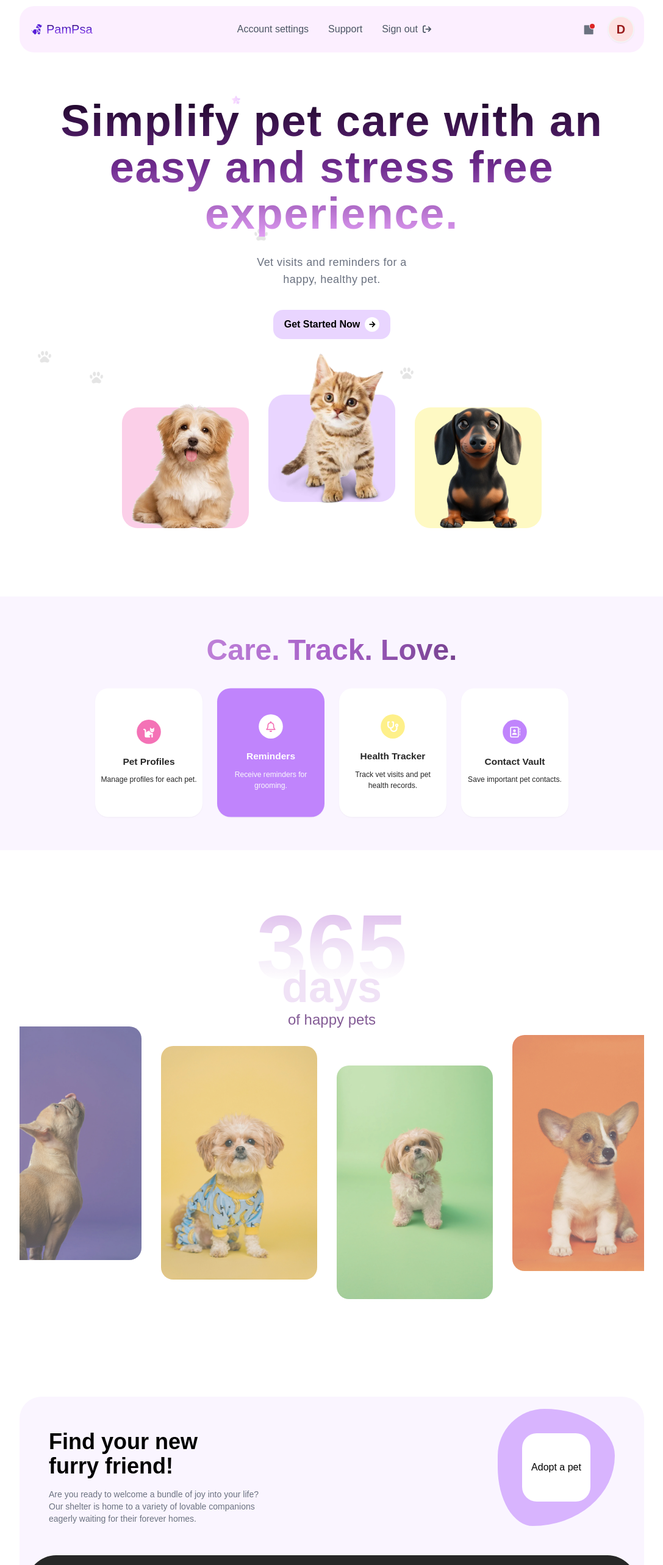
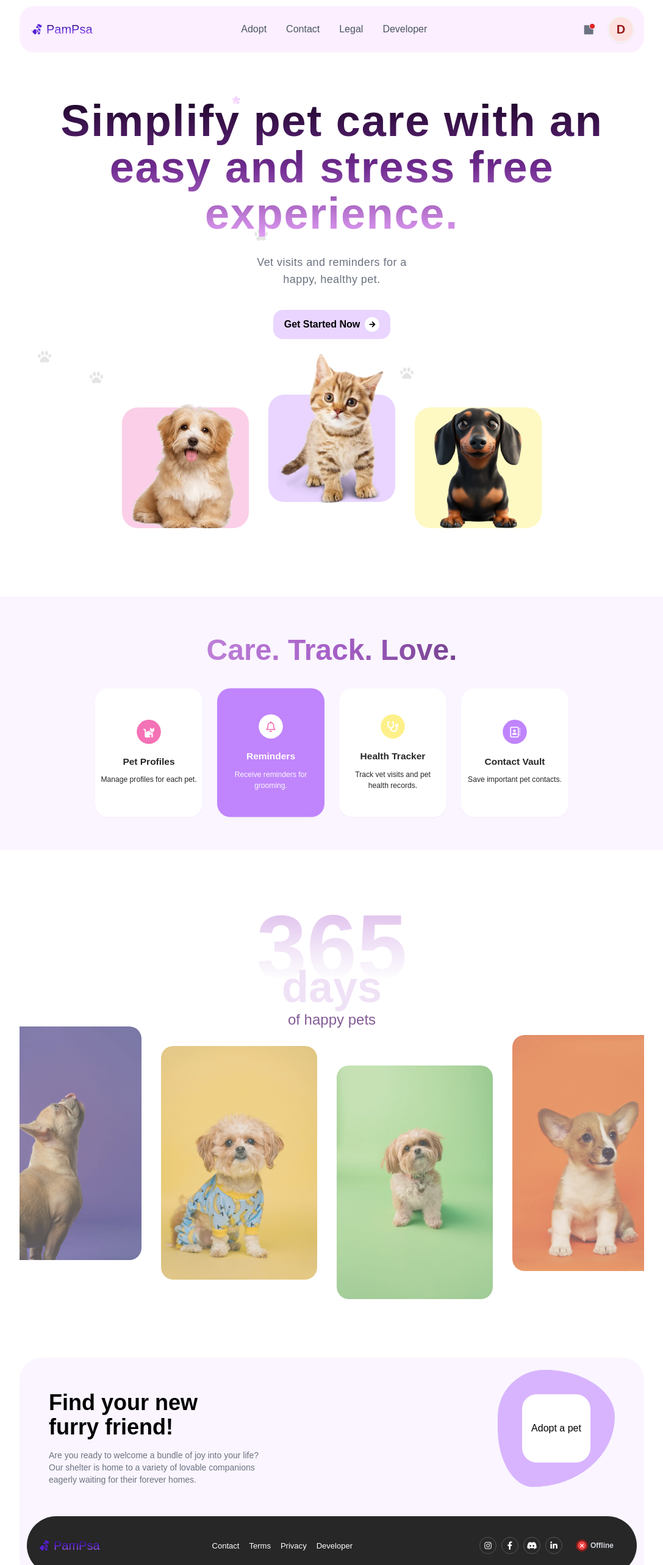
Before and after one commit to heisdanielade/PamietamPsa-frontend, a Vue app: page / in a window 1280 px wide. Shown: the top 2566 px of the page at 61% size, without its empty margins (96-1183 px from the left). Built offline with nearby package versions, Linux system fonts and the light colour scheme; no server answers; sample sign-in values are in the browser's storage; a web font is replaced by a local one.

Commit message:
update: removed test loggedIn header links in header

```diff
--- a/src/components/home/Footer.vue
+++ b/src/components/home/Footer.vue
@@ -16,7 +16,7 @@ const serviceStatus = {
 
 <template>
     <footer v-scroll-reveal
-        class="not-shown md:bg-purple-50 flex flex-col justify-end md:justify-between overflow-hidden rounded-[2.25rem] px-5 py-7 md:p-3 mt-32 mb-0 md:mb-10 md:h-auto md:max-w-screen-md md:mx-auto lg:mx-auto lg:max-w-screen-lg">
+        class="not-shown md:bg-purple-50 flex flex-col justify-end md:justify-between overflow-hidden rounded-[2.25rem] px-5 py-7 md:p-3 mt-16 mb-0 md:mb-10 md:h-auto md:max-w-screen-md md:mx-auto lg:mx-auto lg:max-w-screen-lg">
 
         <div class="info hidden md:flex flex-col md:flex-row items-center justify-between px-9 mb-10 md:mb-2">
             <div class="left">
--- a/src/components/home/Header.vue
+++ b/src/components/home/Header.vue
@@ -134,7 +134,9 @@ const handleLogout = () => {
 
                 <!-- Desktop menu -->
                 <div class="hidden justify-between items-center w-full md:flex md:w-auto md:order-1" id="mobile-menu-2">
-                    <ul v-if="user.isLoggedIn" class="flex flex-col mt-4 font-medium md:flex-row md:space-x-8 md:mt-0">
+
+                    <!-- Test logged in header links -->
+                    <ul class="hidden xflex flex-col mt-4 font-medium md:flex-row md:space-x-8 md:mt-0">
                         <li>
                             <router-link to="/u/settings"
                                 class="block py-2 pr-4 pl-3 text-gray-600 border-b border-gray-100 hover:text-purple-500 transition md:hover:bg-transparent md:border-0 md:hover:text-primary-700 md:p-0">Account settings</router-link>
@@ -150,7 +152,7 @@ const handleLogout = () => {
                         </li>
                     </ul>
 
-                    <ul v-else class="flex flex-col mt-4 font-medium md:flex-row md:space-x-8 md:mt-0">
+                    <ul class="flex flex-col mt-4 font-medium md:flex-row md:space-x-8 md:mt-0">
                         <li>
                             <router-link to="/x"
                                 class="block py-2 pr-4 pl-3 text-gray-600 border-b border-gray-100 hover:text-purple-500 transition md:hover:bg-transparent md:border-0 md:hover:text-primary-700 md:p-0">Adopt</router-link>
```
